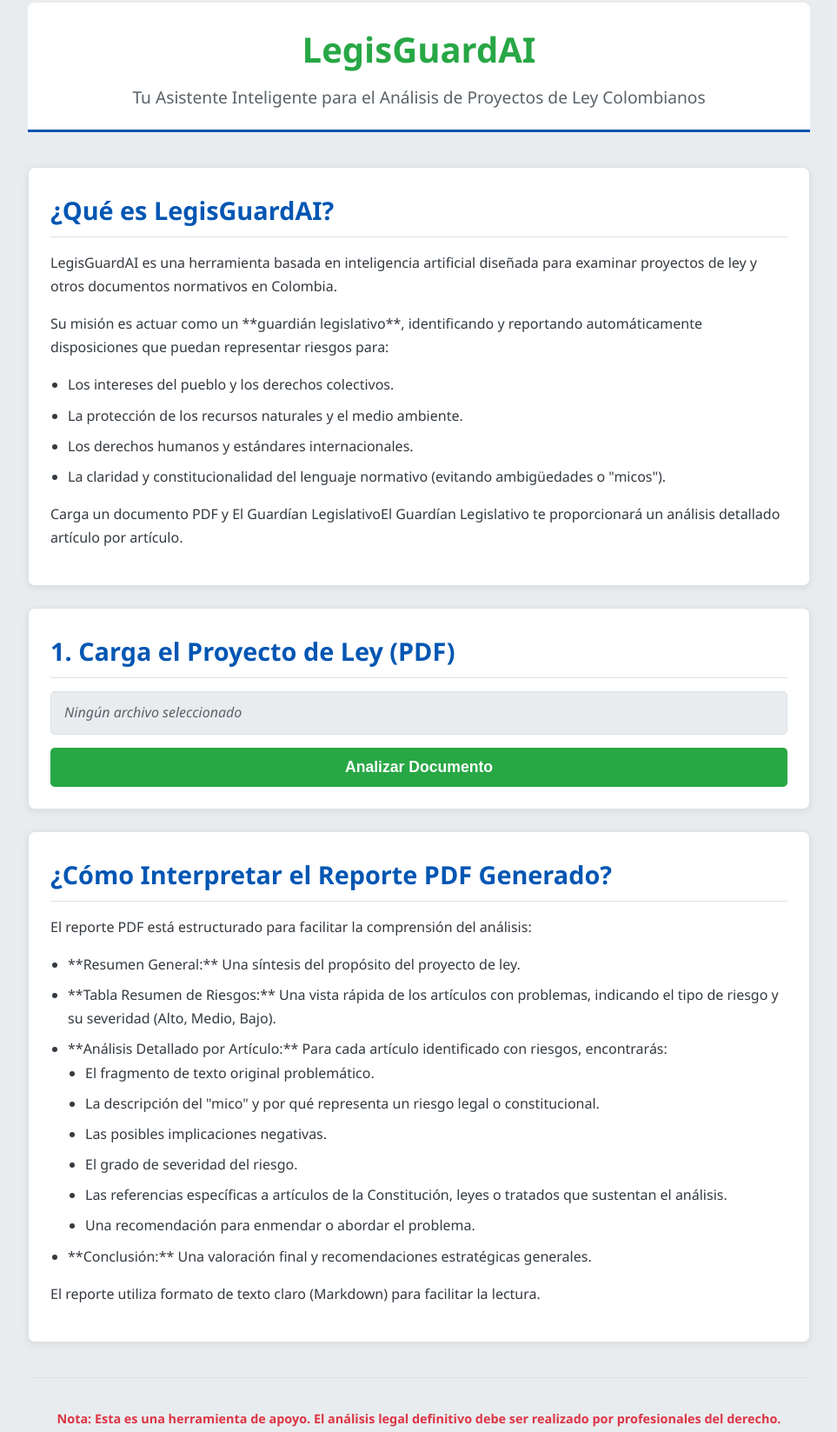
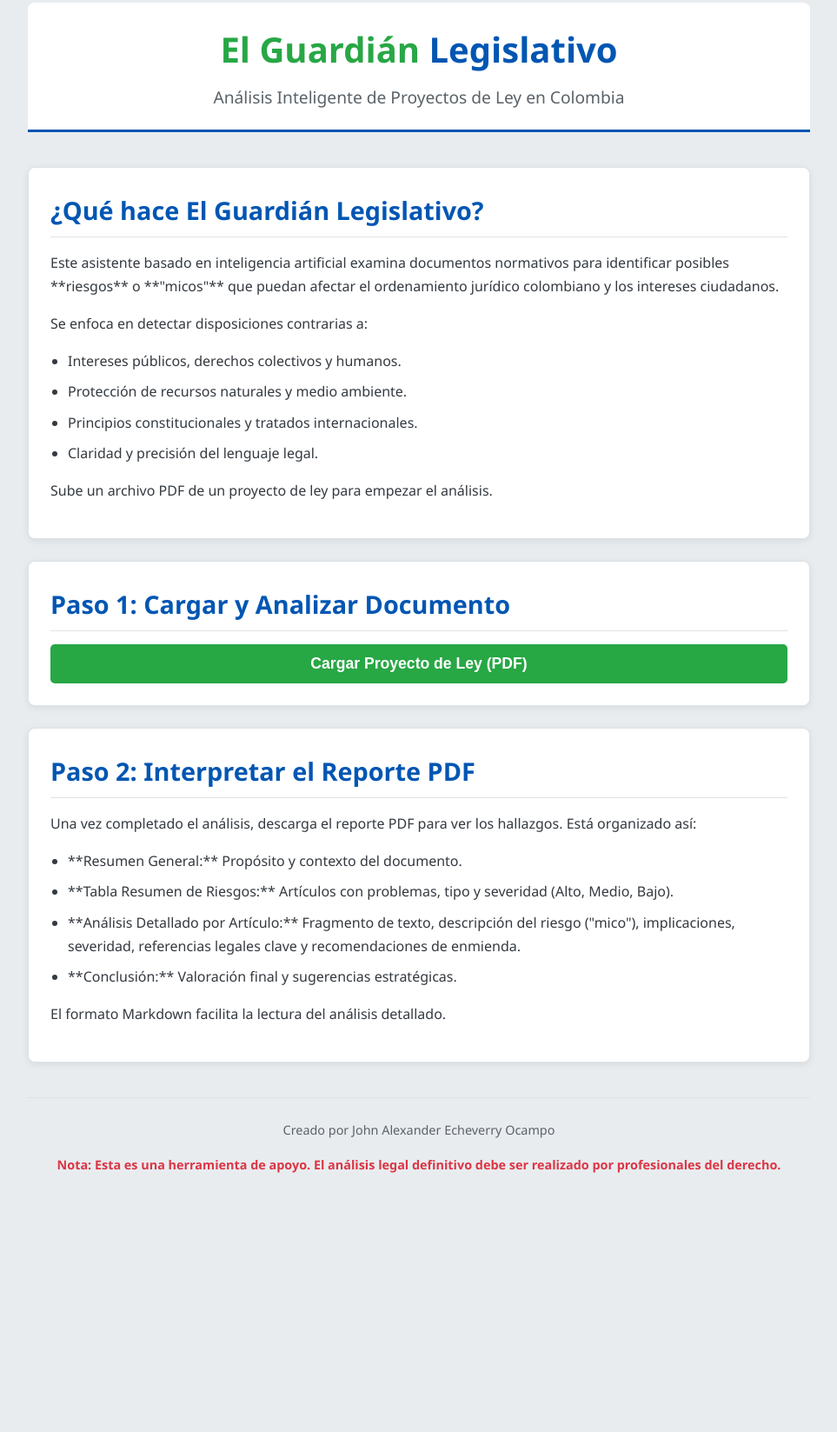
Before and after one commit to echeverri58/analisis-proyectos-ley, a plain HTML site: page index.html in a window 1280 px wide. Shown: the part 67-1714 px from the top of the page at 87% size, without its empty margins (158-1121 px from the left). After the commit the page ends 1494 px from the top, so only its background shows below. Drawn offline with nearby package versions, Linux system fonts and the light colour scheme; a script that the page names is missing.

Commit message:
Update index.html

```diff
--- a/index.html
+++ b/index.html
@@ -3,83 +3,70 @@
 <head>
     <meta charset="UTF-8">
     <meta name="viewport" content="width=device-width, initial-scale=1.0">
-    <title>El Guardían Legislativo - Análisis de Proyectos de Ley</title>
+    <title>El Guardián Legislativo - Análisis de Proyectos de Ley</title>
+    <link href="https://fonts.googleapis.com/css2?family=Roboto:wght@400;500;700&family=Merriweather:wght@400;700&display=swap" rel="stylesheet">
     <link rel="stylesheet" href="style.css">
-    <script src="https://cdnjs.cloudflare.com/ajax/libs/pdf.js/4.0.379/pdf.min.mjs" type="module"></script>
-    <script type="module">
-        import { getDocument, GlobalWorkerOptions } from 'https://cdnjs.cloudflare.com/ajax/libs/pdf.js/4.0.379/pdf.min.mjs';
-        window.pdfjsLib = { getDocument, GlobalWorkerOptions };
-        window.pdfjsLib.GlobalWorkerOptions.workerSrc = 'https://cdnjs.cloudflare.com/ajax/libs/pdf.js/4.0.379/pdf.worker.min.mjs';
-    </script>
-    <script src="https://cdnjs.cloudflare.com/ajax/libs/jspdf/2.5.1/jspdf.umd.min.js"></script>
 </head>
 <body>
     <div class="container">
         <header>
-            <h1><span class="highlight">LegisGuardAI</span></h1>
-            <p>Tu Asistente Inteligente para el Análisis de Proyectos de Ley Colombianos</p>
+            <h1><span class="highlight">El Guardián</span> Legislativo</h1>
+            <p>Análisis Inteligente de Proyectos de Ley en Colombia</p>
         </header>
 
         <section class="intro-section card">
-            <h2>¿Qué es LegisGuardAI?</h2>
-            <p>LegisGuardAI es una herramienta basada en inteligencia artificial diseñada para examinar proyectos de ley y otros documentos normativos en Colombia.</p>
-            <p>Su misión es actuar como un **guardián legislativo**, identificando y reportando automáticamente disposiciones que puedan representar riesgos para:</p>
+            <h2>¿Qué hace El Guardián Legislativo?</h2>
+            <p>Este asistente basado en inteligencia artificial examina documentos normativos para identificar posibles **riesgos** o **"micos"** que puedan afectar el ordenamiento jurídico colombiano y los intereses ciudadanos.</p>
+            <p>Se enfoca en detectar disposiciones contrarias a:</p>
             <ul>
-                <li>Los intereses del pueblo y los derechos colectivos.</li>
-                <li>La protección de los recursos naturales y el medio ambiente.</li>
-                <li>Los derechos humanos y estándares internacionales.</li>
-                <li>La claridad y constitucionalidad del lenguaje normativo (evitando ambigüedades o "micos").</li>
+                <li>Intereses públicos, derechos colectivos y humanos.</li>
+                <li>Protección de recursos naturales y medio ambiente.</li>
+                <li>Principios constitucionales y tratados internacionales.</li>
+                <li>Claridad y precisión del lenguaje legal.</li>
             </ul>
-            <p>Carga un documento PDF y El Guardían LegislativoEl Guardían Legislativo te proporcionará un análisis detallado artículo por artículo.</p>
+            <p>Sube un archivo PDF de un proyecto de ley para empezar el análisis.</p>
         </section>
 
-        <section class="upload-section card">
-            <h2>1. Carga el Proyecto de Ley (PDF)</h2>
-            <div class="file-input-wrapper">
-                 <input type="file" id="pdfFile" accept=".pdf">
-                 <span id="file-name">Ningún archivo seleccionado</span>
-            </div>
-            <button id="analyzeButton">Analizar Documento</button>
+        <section class="upload-analyze-section card">
+             <h2>Paso 1: Cargar y Analizar Documento</h2>
+            <input type="file" id="pdfFile" accept=".pdf" style="display: none;">
+            <button id="mainActionButton" class="action-button state-initial">
+                 <span class="button-text">Cargar Proyecto de Ley (PDF)</span>
+                 <span class="loading-spinner"></span>
+            </button>
+             <div id="fileNameContainer" class="file-name-container" style="display: none;">
+                  Archivo seleccionado: <span id="fileNameDisplay"></span>
+             </div>
         </section>
 
-        <section id="status" class="status-section card" style="display: none;">
-            </section>
+        <section id="status" class="status-section card" style="display: none;"></section>
 
-         <section class="how-to-read-section card">
-             <h2>¿Cómo Interpretar el Reporte PDF Generado?</h2>
-             <p>El reporte PDF está estructurado para facilitar la comprensión del análisis:</p>
+        <section class="how-to-read-section card">
+             <h2>Paso 2: Interpretar el Reporte PDF</h2>
+             <p>Una vez completado el análisis, descarga el reporte PDF para ver los hallazgos. Está organizado así:</p>
              <ul>
-                 <li>**Resumen General:** Una síntesis del propósito del proyecto de ley.</li>
-                 <li>**Tabla Resumen de Riesgos:** Una vista rápida de los artículos con problemas, indicando el tipo de riesgo y su severidad (Alto, Medio, Bajo).</li>
-                 <li>**Análisis Detallado por Artículo:** Para cada artículo identificado con riesgos, encontrarás:
-                     <ul>
-                         <li>El fragmento de texto original problemático.</li>
-                         <li>La descripción del "mico" y por qué representa un riesgo legal o constitucional.</li>
-                         <li>Las posibles implicaciones negativas.</li>
-                         <li>El grado de severidad del riesgo.</li>
-                         <li>Las referencias específicas a artículos de la Constitución, leyes o tratados que sustentan el análisis.</li>
-                         <li>Una recomendación para enmendar o abordar el problema.</li>
-                     </ul>
-                 </li>
-                 <li>**Conclusión:** Una valoración final y recomendaciones estratégicas generales.</li>
+                 <li>**Resumen General:** Propósito y contexto del documento.</li>
+                 <li>**Tabla Resumen de Riesgos:** Artículos con problemas, tipo y severidad (Alto, Medio, Bajo).</li>
+                 <li>**Análisis Detallado por Artículo:** Fragmento de texto, descripción del riesgo ("mico"), implicaciones, severidad, referencias legales clave y recomendaciones de enmienda.</li>
+                 <li>**Conclusión:** Valoración final y sugerencias estratégicas.</li>
              </ul>
-             <p>El reporte utiliza formato de texto claro (Markdown) para facilitar la lectura.</p>
+             <p>El formato Markdown facilita la lectura del análisis detallado.</p>
          </section>
 
-
         <section id="resultSection" class="result-section card" style="display: none;">
-            <h2>2. Resultado del Análisis</h2>
+            <h2>Paso 3: Descargar Reporte</h2>
             <p>El análisis está completo. Descarga el reporte detallado en formato PDF:</p>
-            <a id="downloadLink" href="#" download="analisis_legisguardai.pdf" class="download-button">Descargar Reporte PDF</a>
+            <a id="downloadLink" href="#" download="analisis_guardian_legislativo.pdf" class="download-button">
+                 Descargar Reporte PDF
+            </a>
         </section>
 
+        <footer>
+            <p>Creado por John Alexander Echeverry Ocampo</p>
+            <p>Nota: Esta es una herramienta de apoyo. El análisis legal definitivo debe ser realizado por profesionales del derecho.</p>
 
-        <footer>
-
-            <p>Nota: Esta es una herramienta de apoyo. El análisis legal definitivo debe ser realizado por profesionales del derecho.</p>
         </footer>
     </div>
-
     <script src="script.js"></script>
 </body>
 </html>
```
